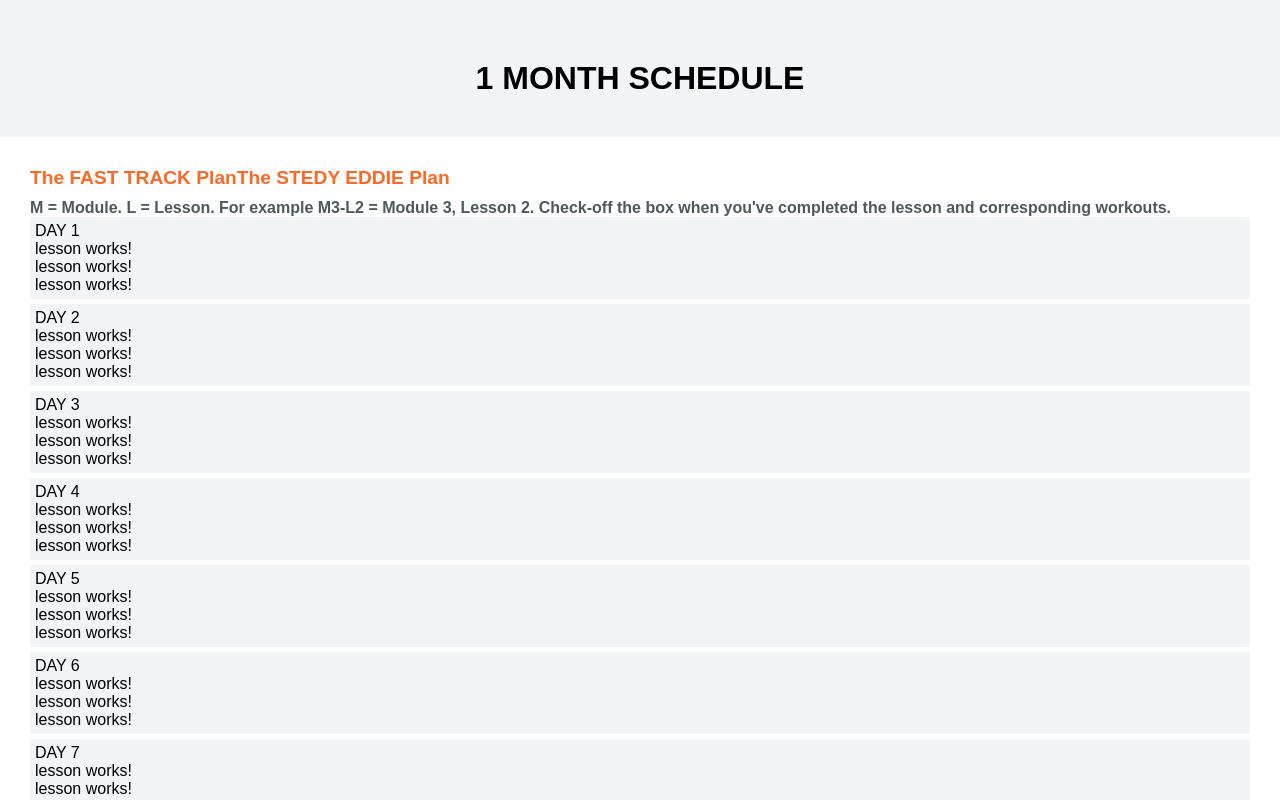
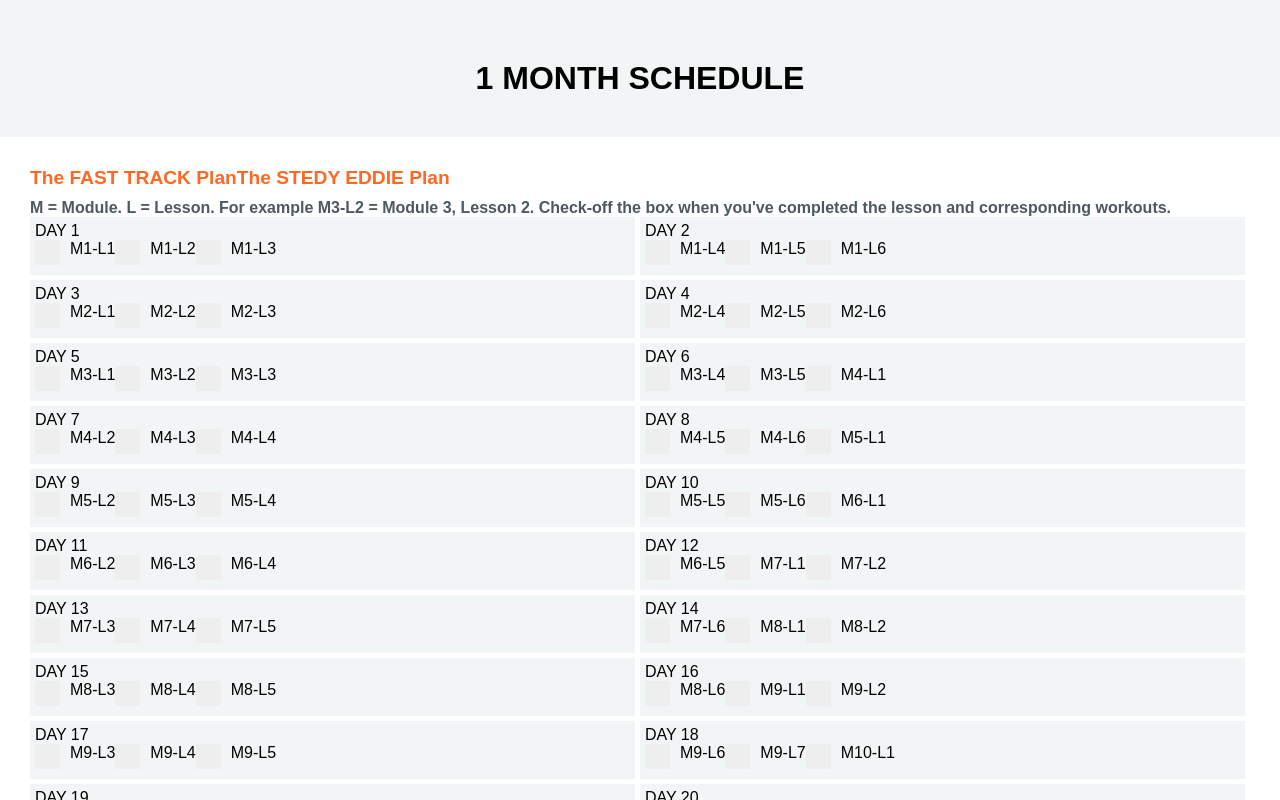
Before and after one commit to NicolasConstant/bassbuzz-progression, an Angular app: page / in a window 1280 px wide. Both pictures are taken after a click on the link "select 1 month". Shown: the top 800 px of the page. Built offline with nearby package versions, Linux system fonts and the light colour scheme.

Commit message:
added checkbox

```diff
--- a/src/app/app.component.scss
+++ b/src/app/app.component.scss
@@ -56,6 +56,7 @@
 
 .footer {
     text-align: center;
+    margin: 30px 0 50px;
 
     &__link {
         transition: all .2s;
@@ -67,9 +68,6 @@
 
     &__official-link {
         display: inline-block;
-
-        margin: 10px 0;
-
     }
 
     &__disclamer {
--- a/src/app/components/lesson/lesson.component.html
+++ b/src/app/components/lesson/lesson.component.html
@@ -1,3 +1,4 @@
-<p>
-  lesson works!
-</p>
+<label class="container">{{id}}
+    <input type="checkbox" checked="{{checked}}">
+    <span class="checkmark"></span>
+</label>
--- a/src/app/components/lesson/lesson.component.scss
+++ b/src/app/components/lesson/lesson.component.scss
@@ -0,0 +1,66 @@
+.container {
+    display: inline-block;
+    position: relative;
+    padding-left: 35px;
+    margin-bottom: 12px;
+    cursor: pointer;
+    // font-size: 22px;
+    -webkit-user-select: none;
+    -moz-user-select: none;
+    -ms-user-select: none;
+    user-select: none;
+  }
+
+  /* Hide the browser's default checkbox */
+  .container input {
+    position: absolute;
+    opacity: 0;
+    cursor: pointer;
+    height: 0;
+    width: 0;
+  }
+
+  /* Create a custom checkbox */
+  .checkmark {
+    position: absolute;
+    top: 0;
+    left: 0;
+    height: 25px;
+    width: 25px;
+    background-color: #eee;
+  }
+
+  /* On mouse-over, add a grey background color */
+  .container:hover input ~ .checkmark {
+    background-color: #ccc;
+  }
+
+  /* When the checkbox is checked, add a blue background */
+  .container input:checked ~ .checkmark {
+    background-color: #2196F3;
+  }
+
+  /* Create the checkmark/indicator (hidden when not checked) */
+  .checkmark:after {
+    content: "";
+    position: absolute;
+    display: none;
+  }
+
+  /* Show the checkmark when checked */
+  .container input:checked ~ .checkmark:after {
+    display: block;
+  }
+
+  /* Style the checkmark/indicator */
+  .container .checkmark:after {
+    left: 9px;
+    top: 5px;
+    width: 5px;
+    height: 10px;
+    border: solid white;
+    border-width: 0 3px 3px 0;
+    -webkit-transform: rotate(45deg);
+    -ms-transform: rotate(45deg);
+    transform: rotate(45deg);
+  }
--- a/src/app/components/lesson/lesson.component.ts
+++ b/src/app/components/lesson/lesson.component.ts
@@ -7,6 +7,7 @@
 })
 export class LessonComponent implements OnInit {
     @Input() id: string;
+    checked: boolean;
 
     constructor() { }
 
--- a/src/app/components/schedule/schedule.component.html
+++ b/src/app/components/schedule/schedule.component.html
@@ -4,7 +4,7 @@
             <div class="schedule__element schedule__day">
                 <div>DAY {{ d.name }}</div>
                 <div *ngFor="let l of d.lessons">
-                    <app-lesson [id]="l.id"></app-lesson>
+                    <app-lesson class="lesson" [id]="l.id"></app-lesson>
                 </div>
             </div>
         </div>
@@ -14,7 +14,7 @@
             <div class="schedule__element schedule__month">
                 <div>WEEK {{ d.name }}</div>
                 <div *ngFor="let l of d.lessons">
-                    <app-lesson [id]="l.id"></app-lesson>
+                    <app-lesson class="lesson"  [id]="l.id"></app-lesson>
                 </div>
             </div>
         </div>
@@ -24,7 +24,7 @@
             <div class="schedule__element schedule__month-6">
                 <div>WEEK {{ d.name }}</div>
                 <div *ngFor="let l of d.lessons">
-                    <app-lesson [id]="l.id"></app-lesson>
+                    <app-lesson class="lesson"  [id]="l.id"></app-lesson>
                 </div>
             </div>
         </div>
--- a/src/app/components/schedule/schedule.component.scss
+++ b/src/app/components/schedule/schedule.component.scss
@@ -10,9 +10,7 @@
     }
 
     &__day {
-    }
-
-    &__month {
+        overflow: auto;
         width: calc(50% - 5px);
         float: left;
 
@@ -21,7 +19,17 @@
         }
     }
 
+    &__month {
+        overflow: auto;
+    }
+
     &__month-6 {
+        overflow: auto;
         width: calc(50%);
     }
 }
+
+.lesson {
+    display: block;
+    float: left;
+}
```
